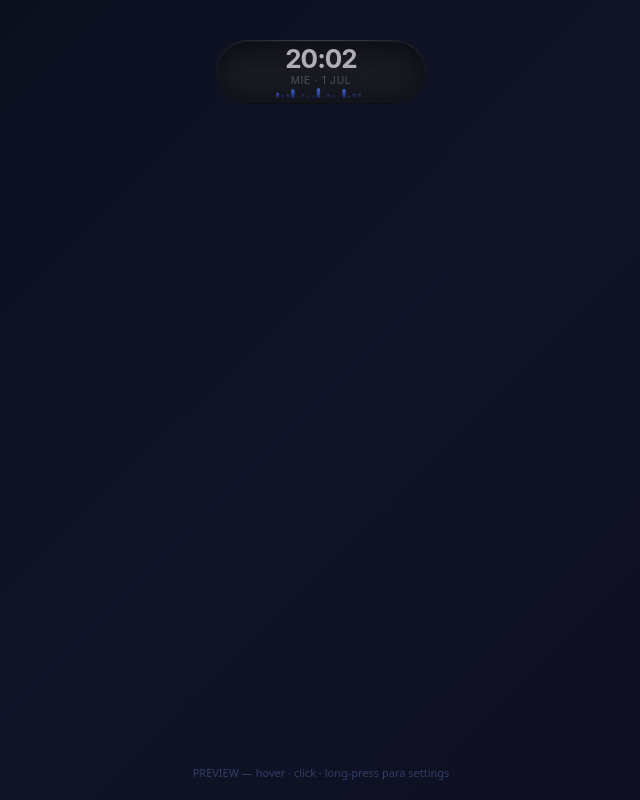
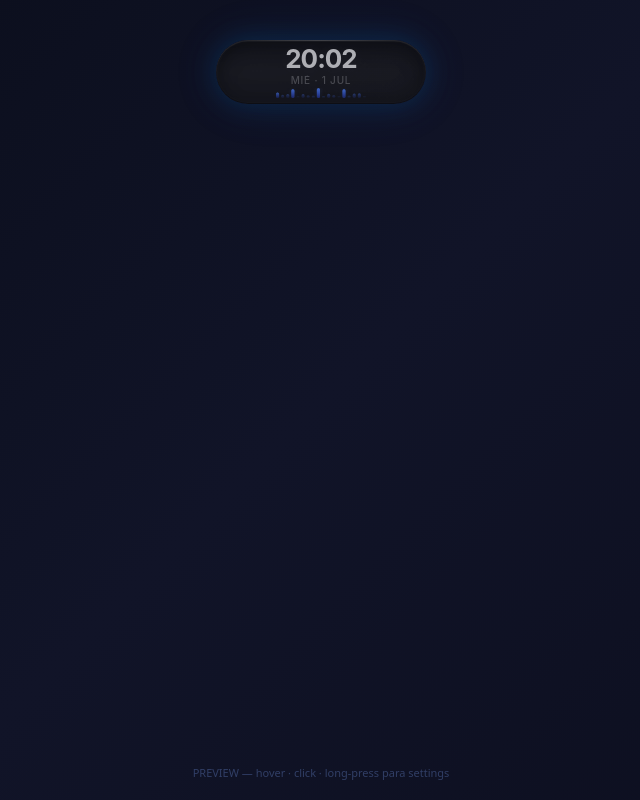
Before and after one commit to SergioLugoPM/windows-island, a React (Vite) app: page / in a window 1280 px wide. Shown: the whole page, without its empty margins (319-959 px from the left). Built offline with nearby package versions, Linux system fonts and the light colour scheme.

Commit message:
feat(ui): add subtle wallpaper-accent-colored outer glow to the island

```diff
--- a/src/App.css
+++ b/src/App.css
@@ -20,6 +20,20 @@
      SVG filter artifacts to the animated border-radius. */
   overflow: hidden;
   isolation: isolate;
+  /* Soft outer halo — the app's namesake ("Nimbo" = the luminous ring
+     depicted around figures in religious art). Two layers: a tight,
+     slightly stronger glow close to the edge, and a wider, softer bloom
+     further out. Uses --accent-rgb so the glow automatically matches
+     whatever color was sampled from the user's desktop wallpaper. This
+     is a box-shadow (not filter:drop-shadow), and box-shadow on an
+     element is NOT clipped by that same element's own overflow:hidden —
+     only child content is clipped by overflow, so this renders correctly
+     bleeding outward onto the desktop despite .island-outer's own
+     overflow:hidden above. */
+  box-shadow:
+    0 0 24px 2px rgba(var(--accent-rgb), 0.22),
+    0 0 48px 8px rgba(var(--accent-rgb), 0.12);
+  transition: box-shadow 0.4s ease;
 }
 
 /* ─── Fluent Design dark base — neutral dark, no blue tints ─── */
```
